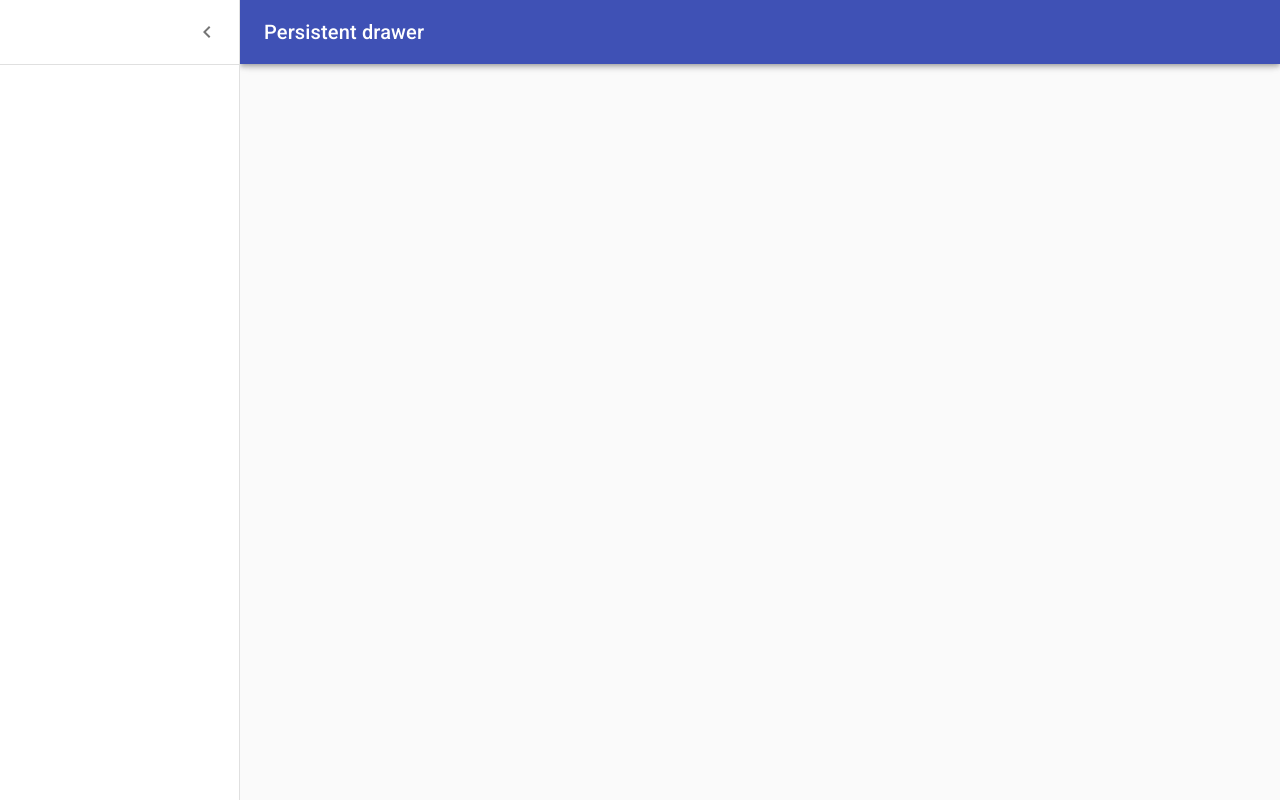
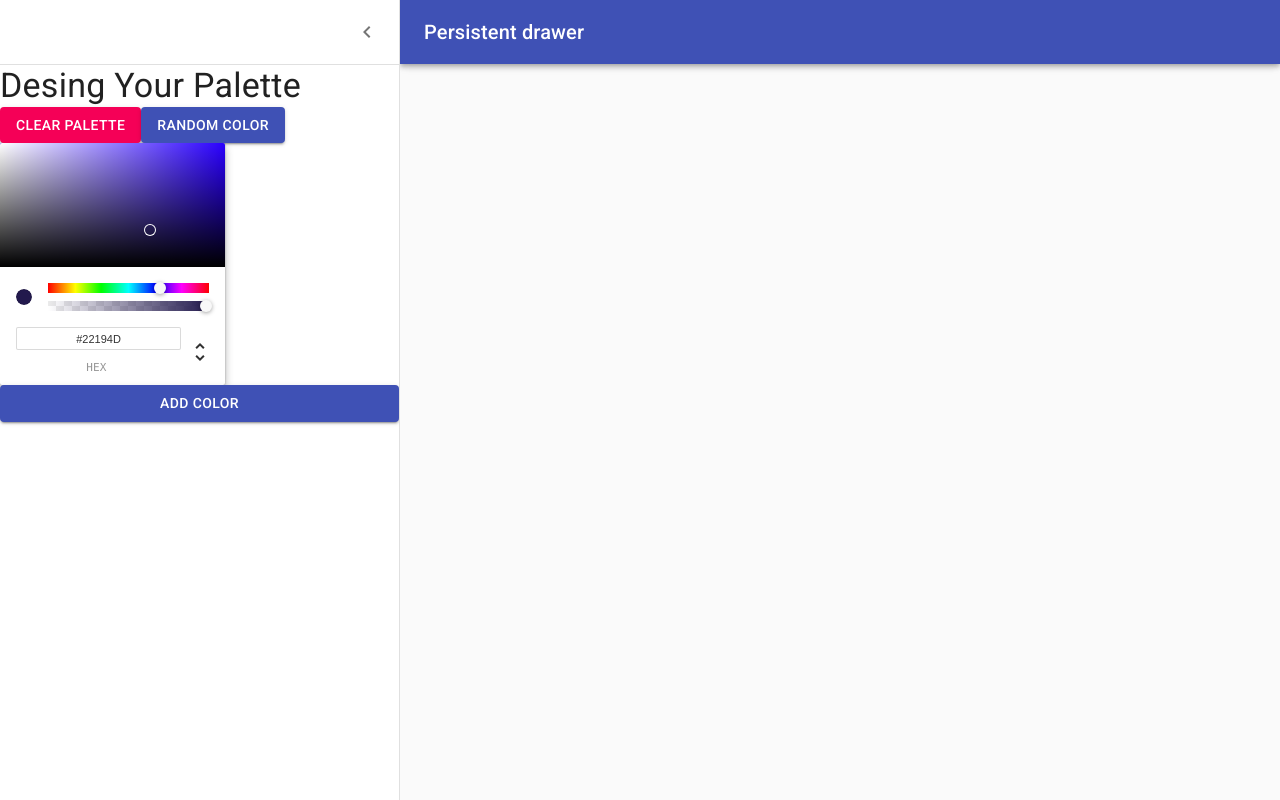
Before and after one commit to stunner19/ColorsApp, a React (Create React App) app: page /palette/new in a window 1280 px wide. Both pictures are taken after a click on the button "open drawer". Built offline with nearby package versions, Linux system fonts and the light colour scheme.

Commit message:
Add ChromePicker and buttons to drawer

```diff
--- a/package.json
+++ b/package.json
@@ -13,6 +13,7 @@
     "emoji-picker-react": "^3.1.1",
     "rc-slider": "^9.1.0",
     "react": "^16.12.0",
+    "react-color": "^2.18.0",
     "react-copy-to-clipboard": "^5.0.2",
     "react-country-flag": "^2.0.1",
     "react-dom": "^16.12.0",
--- a/src/NewPaletteForm.js
+++ b/src/NewPaletteForm.js
@@ -10,8 +10,10 @@
 import IconButton from '@material-ui/core/IconButton';
 import MenuIcon from '@material-ui/icons/Menu';
 import ChevronLeftIcon from '@material-ui/icons/ChevronLeft';
+import { ChromePicker } from 'react-color';
+import { Button } from '@material-ui/core';
 
-const drawerWidth = 240;
+const drawerWidth = 400;
 
 const styles = (theme) => ({
     root: {
@@ -133,6 +135,13 @@
                         </IconButton>
                     </div>
                     <Divider />
+                    <Typography variant = "h4">Desing Your Palette</Typography>
+                    <div>
+                        <Button variant = "contained" color = "secondary">Clear Palette</Button>
+                        <Button variant = "contained" color = "primary">Random Color</Button>
+                    </div>
+                    <ChromePicker />
+                    <Button variant = "contained" color = "primary">Add Color</Button>
                 </Drawer>
                 <main
                     className={clsx(classes.content, {
```
Also changed, not shown: 1 other file (tests, documents, lock files or other folders).
